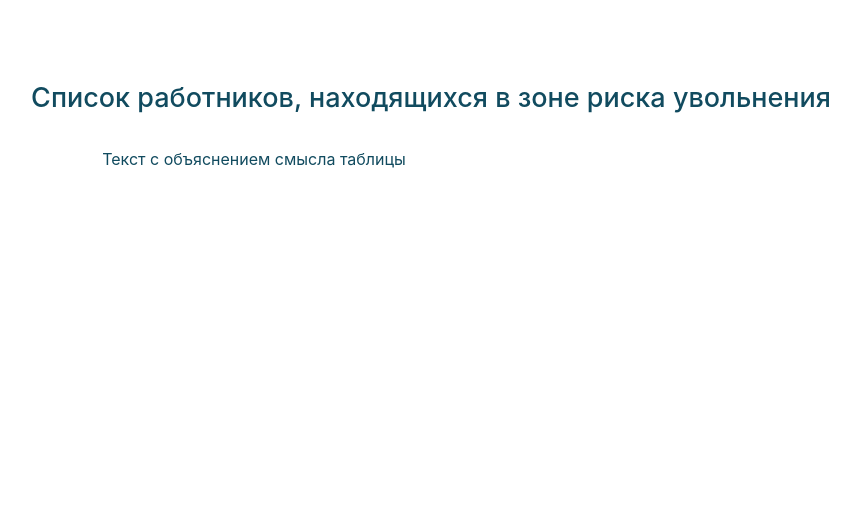
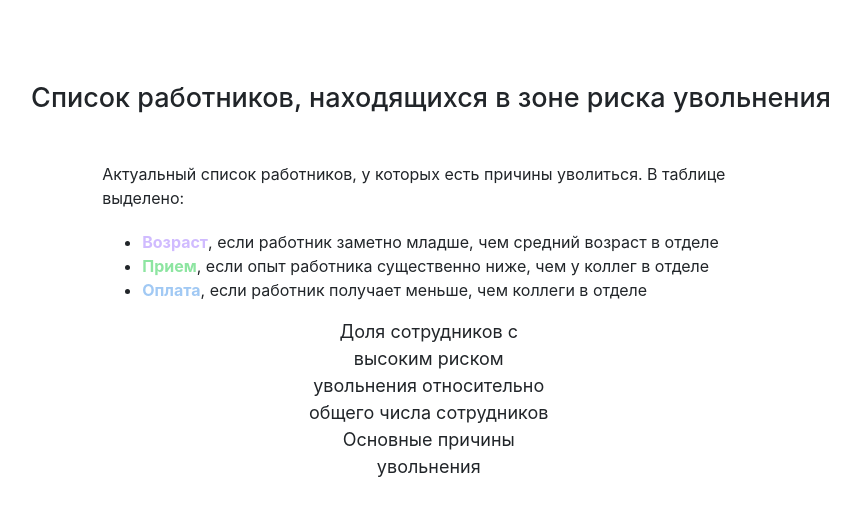
Before and after one commit to alex7186/leadersofdigital, a FastAPI app: template templates/index.html in a window 1280 px wide. Shown: the top 516 px of the page, without its empty margins (209-1069 px from the left). Run offline with FastAPI, Linux system fonts and the light colour scheme; the template is opened without the code that fills it, so the values that code supplies are empty; parts of the project's set-up code (start-up, migrations or seed data) failed here and were passed over.

Commit message:
Add files via upload

```diff
--- a/app.py
+++ b/app.py
@@ -28,8 +28,8 @@ templates = Jinja2Templates(directory="templates")
     #     'Отдел',
     #     'Начальник',
     #     'Возраст',
-    #     'Прием',
-    #     'Оплата',
+    #     'Стаж ⇵',
+    #     'Оплата ⇵',
     #     'Срок работы',
     #     'Оценка стажа',
     #     'Оценка возраста',
@@ -78,10 +78,10 @@ async def get_risk_zone_guys():
         'Имя',
         'Пол',
         'Отдел',
-        'Начальник',
-        'Возраст',
-        'Прием',
-        'Оплата',
+        'Начальник ⇵',
+        'Возраст ⇵',
+        'Стаж с ⇵',
+        'Оплата ⇵',
         'Срок работы',
         'Оценка стажа',
         'Оценка возраста',
@@ -97,20 +97,20 @@ async def get_risk_zone_guys():
         columns=columns[:-4]
         )
 
-    base_data['Прием'] = pd.to_datetime(base_data['Прием'], format='%d.%m.%Y', errors='coerce')
+    base_data['Стаж ⇵'] = pd.to_datetime(base_data['Стаж ⇵'], format='%d.%m.%Y', errors='coerce')
     base_data.dropna(inplace=True)
     count_of_employeed = base_data.shape[0]
-    base_data['Стаж, дни'] = (pd.Timestamp.now() - base_data['Прием']).apply(lambda x : x.days)
+    base_data['Стаж, дни'] = (pd.Timestamp.now() - base_data['Стаж ⇵']).apply(lambda x : x.days)
 
-    base_data['Прием'] = base_data['Прием'].apply(lambda x : str(x)[:-9])
+    base_data['Стаж ⇵'] = base_data['Стаж ⇵'].apply(lambda x : str(x)[:-9])
 
     std_stage_dict = dict((base_data[['Отдел', 'Стаж, дни']].groupby('Отдел').agg('mean') - base_data[['Отдел', 'Стаж, дни']].groupby('Отдел').agg(np.std)).to_records())
-    std_age_dict = dict((base_data[['Отдел', 'Возраст']].groupby('Отдел').agg('mean') - base_data[['Отдел', 'Возраст']].groupby('Отдел').agg(np.std)).to_records())
-    std_salary_dict = dict((base_data[['Отдел', 'Оплата']].groupby('Отдел').agg('mean') - base_data[['Отдел', 'Оплата']].groupby('Отдел').agg(np.std)).to_records())
+    std_age_dict = dict((base_data[['Отдел', 'Возраст ⇵']].groupby('Отдел').agg('mean') - base_data[['Отдел', 'Возраст ⇵']].groupby('Отдел').agg(np.std)).to_records())
+    std_salary_dict = dict((base_data[['Отдел', 'Оплата ⇵']].groupby('Отдел').agg('mean') - base_data[['Отдел', 'Оплата ⇵']].groupby('Отдел').agg(np.std)).to_records())
 
     base_data = base_data.join(pd.DataFrame(base_data[['Отдел', 'Стаж, дни']].apply(lambda x : 1 if x[1] >= std_stage_dict[x[0]] else 0, axis=1), columns=['Оценка стажа']))
-    base_data = base_data.join(pd.DataFrame(base_data[['Отдел', 'Возраст']].apply(lambda x : 1 if x[1] >= std_age_dict[x[0]] else 0, axis=1), columns=['Оценка возраста']))
-    base_data = base_data.join(pd.DataFrame(base_data[['Отдел', 'Оплата']].apply(lambda x : 1 if x[1] >= std_salary_dict[x[0]] else 0, axis=1), columns=['Оценка зарплаты']))
+    base_data = base_data.join(pd.DataFrame(base_data[['Отдел', 'Возраст ⇵']].apply(lambda x : 1 if x[1] >= std_age_dict[x[0]] else 0, axis=1), columns=['Оценка возраста']))
+    base_data = base_data.join(pd.DataFrame(base_data[['Отдел', 'Оплата ⇵']].apply(lambda x : 1 if x[1] >= std_salary_dict[x[0]] else 0, axis=1), columns=['Оценка зарплаты']))
 
     base_data = base_data[base_data[['Оценка стажа', 'Оценка возраста', 'Оценка зарплаты']].apply(lambda x : True if sum(x) < 2 else False, axis=1)]
 
--- a/static/css/styles.css
+++ b/static/css/styles.css
@@ -1,18 +1,6 @@
 html, body {
-    color: #114b5f;
+
 }
-
-/*table {
-    font-family: Arial, Helvetica, sans-serif;
-    font-size: 14px;
-    border-collapse: collapse;
-    width: 100%;
-    padding-top: 12px;
-    padding-bottom: 12px;
-    text-align: left;
-    border: 1px solid #ddd;
-    padding: 8px;
-}*/
 
 p {
     margin-bottom: 20px;
@@ -25,6 +13,19 @@ p {
     text-align: center;
 }
 
+.images figcaption{
+    display:inline-block;
+    font-size: 18px;
+    max-width: 30%;
+    text-align: center;
+    margin: auto;
+
+}
+
+figure{
+    margin-bottom: 0px;
+}
+
 img {
     max-width: 45%;
 }
@@ -34,7 +35,7 @@ img {
     margin: 25px 0;
     font-size: 0.9em;
     font-family: sans-serif;
-    min-width: 400px;
+    min-width: 600px;
     box-shadow: 0 0 20px rgba(0, 0, 0, 0.15);
     margin: auto;
     text-align: center;
@@ -42,7 +43,6 @@ img {
 
 .styled-table thead tr {
     background-color: #b9f2f0;
-    /*color: #ffffff;*/
     color: black;
     text-align: left;
 }
@@ -70,15 +70,12 @@ img {
 }
 
 .table-container{
-    /*max-width: 80%;*/
-
     padding-top: 10%;
-
-
 }
 
 .table-container h3{
     text-align: center;
+    margin-bottom: 27px;
     font-size: 27px;
 
 }
@@ -87,13 +84,12 @@ img {
     padding-left: 5%;
     padding-right: 5%;
     max-width: 950px;
-    /*text-align: center;*/
     margin: auto;
 }
 
-.container_base p{
+
+.table-subscription{
+    padding-top: 20px;
     max-width: 80%;
     margin: auto;
-    /*padding-left: */
 }
-/*#b9f2f0*/
--- a/templates/index.html
+++ b/templates/index.html
@@ -1,11 +1,3 @@
-    <!-- {% for element in row %}
-        {% if loop.index < row|length %}
-        <td>{{ element }}</td>
-        {% else %}
-        <td style="color : red;">{{ element }}</td>
-        {% endif %}
-
-    {% endfor %} -->
 {% extends 'base.html' %}
 {%  block head %}
 {% endblock %}
@@ -14,6 +6,8 @@
 
 <div class="table-container">
     <h3>Список работников, находящихся в зоне риска увольнения</h3>
+    <!-- <a href="#anch_end">ENDING</a> -->
+
     <table class="styled-table">
     {% for row in table %}
         {% if loop.index == 1 %}
@@ -52,12 +46,29 @@
 
     </table>
 </div>
-<div class='images'>
-    <img src="{{ piechart1_src }}">
-    <img src="{{ piechart2_src }}">
+
+<div class="table-subscription">
+    <p>Актуальный список работников, у которых есть причины уволиться. В таблице <span style="color : rgba(255, 119, 115); margin:none;"></span> выделено:</p>
+    <ul>
+        <li><b style="color : #d0bbff;">Возраст</b>, если работник заметно младше, чем средний возраст в отделе</li>
+        <li><b style="color : #8de5a1;">Прием</b>, если опыт работника существенно ниже, чем у коллег в отделе</li>
+        <li><b style="color : #a1c9f4;">Оплата</b>, если работник получает меньше, чем коллеги в отделе</li>
+    </ul>
 </div>
 
+<div class='images'>
+    <figure>
 
-<p>Текст с объяснением смысла таблицы</p>
+        <figcaption>Доля сотрудников с высоким риском увольнения относительно общего числа сотрудников</figcaption>
+        <img src="{{ piechart1_src }}">
+    </figure>
+    <figure>
 
+        <figcaption>Основные причины увольнения</figcaption>
+        <img src="{{ piechart2_src }}">
+    </figure>
+
+</div>
+
+<div class="epic_ending"  id="anch_end"></div>
 {% endblock %}
```
Also changed, not shown: db_manager.py (+14 -11 lines).
